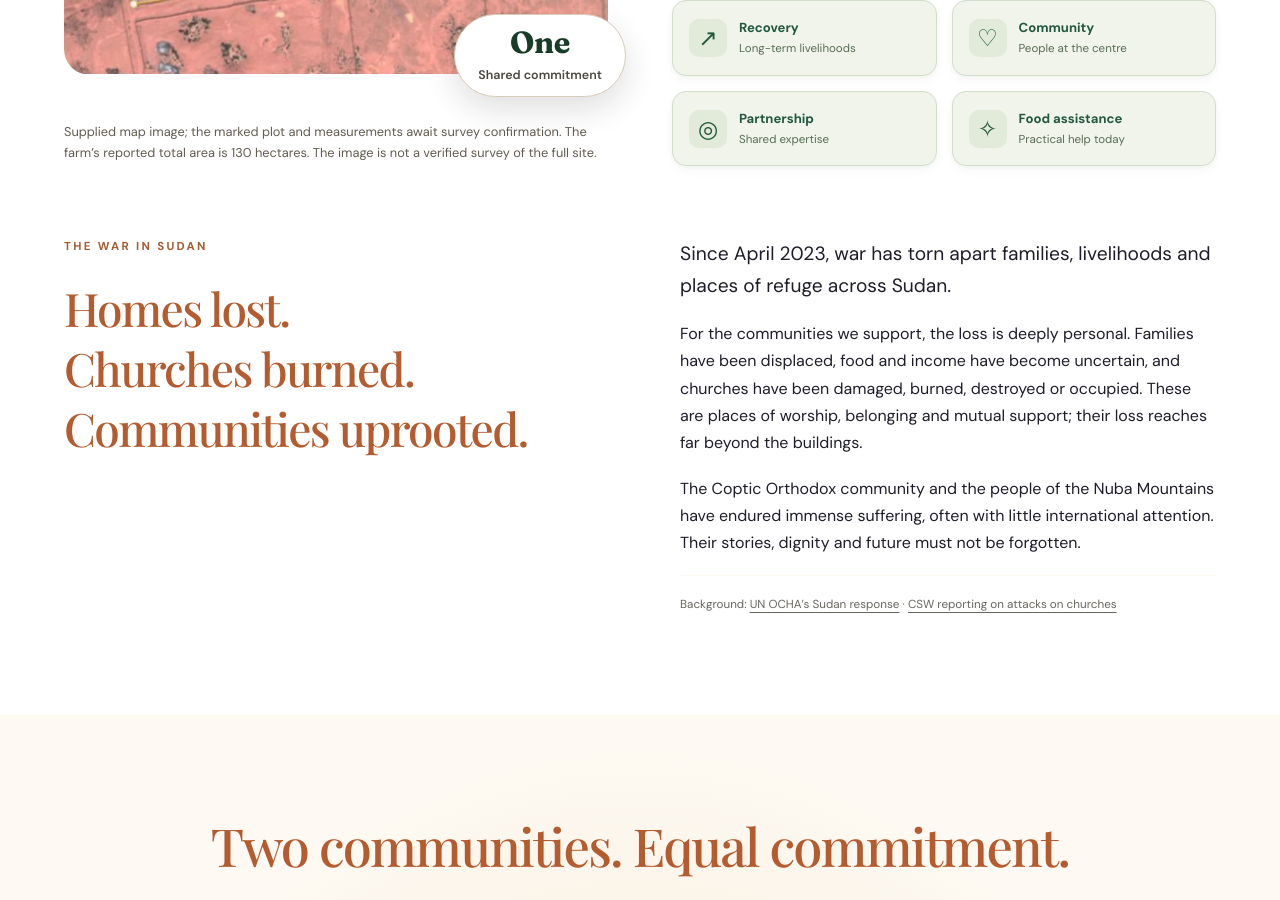
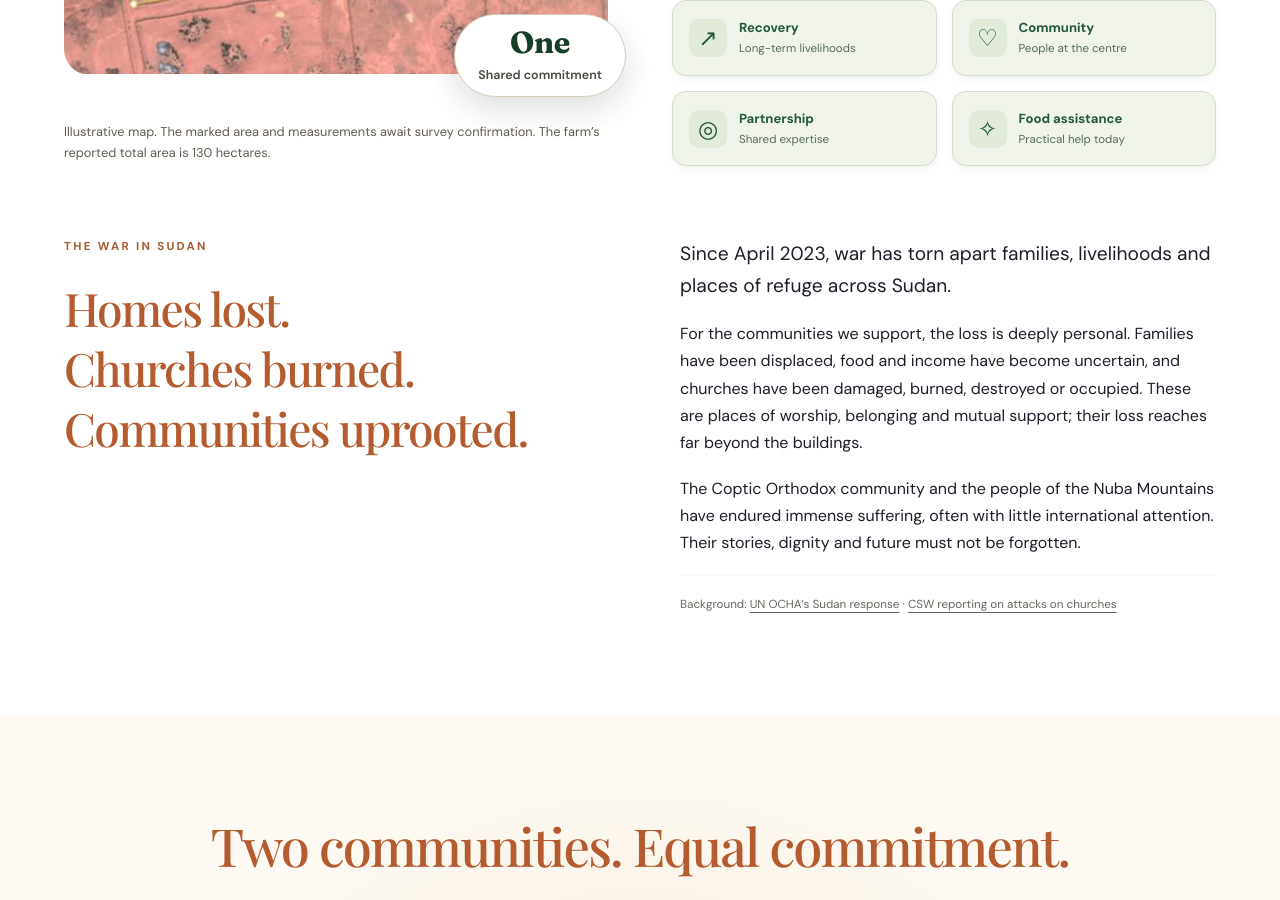
Before and after one commit to Hero988/RiseMeUp, a React (Vite) app: page / in a window 1280 px wide. Shown: the part 1340-2240 px from the top of the page. Built offline with nearby package versions, Linux system fonts and the light colour scheme; a web font is replaced by a local one.

Commit message:
Apply approved shorter map survey clarification

```diff
--- a/src/components/ClassicSections.tsx
+++ b/src/components/ClassicSections.tsx
@@ -19,7 +19,7 @@ export function ClassicAbout() {
           </div>
           <figcaption className="classic-image-badge"><strong>One</strong><span>Shared commitment</span></figcaption>
         </figure>
-        <p className="classic-map-note" id="map-survey-note">Supplied map image; the marked plot and measurements await survey confirmation. The farm’s reported total area is 130 hectares. The image is not a verified survey of the full site.</p>
+        <p className="classic-map-note" id="map-survey-note">Illustrative map. The marked area and measurements await survey confirmation. The farm’s reported total area is 130 hectares.</p>
       </div>
       <div>
         <p className="eyebrow">Who we are</p>
```
